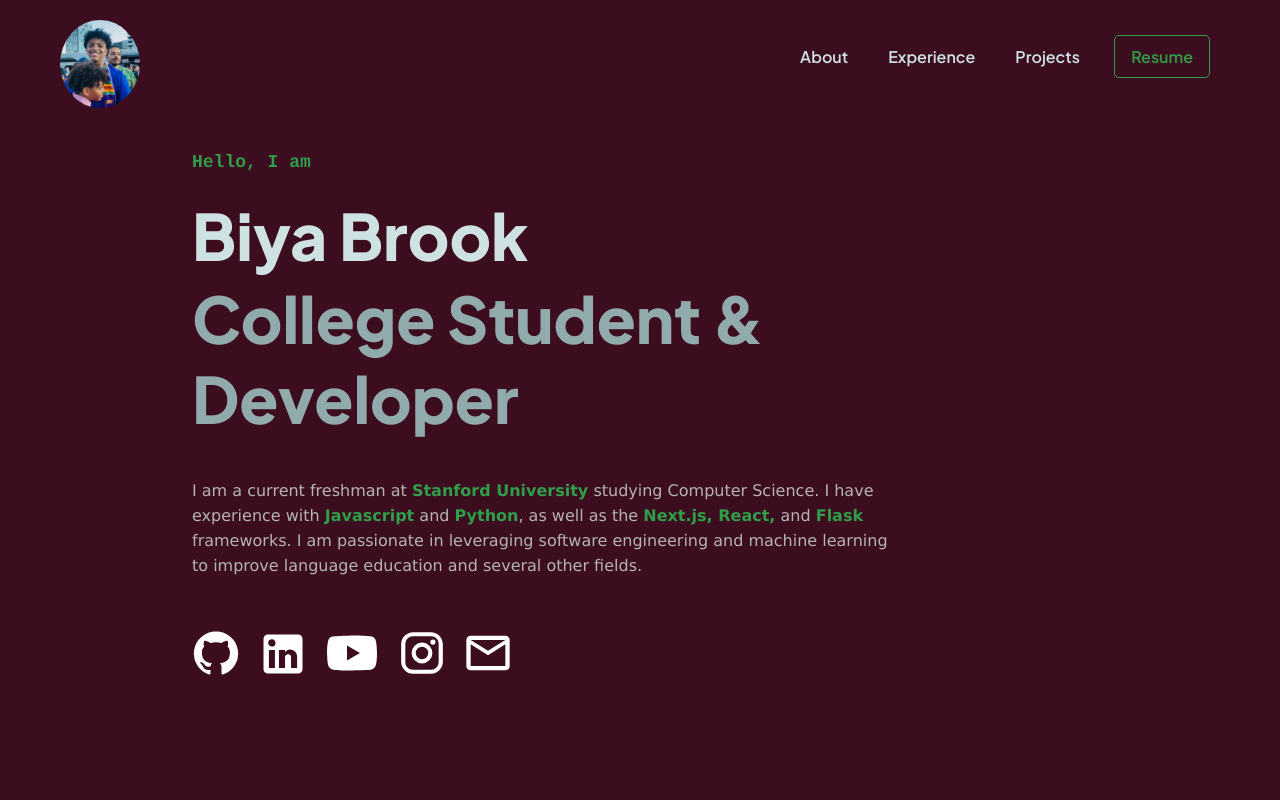
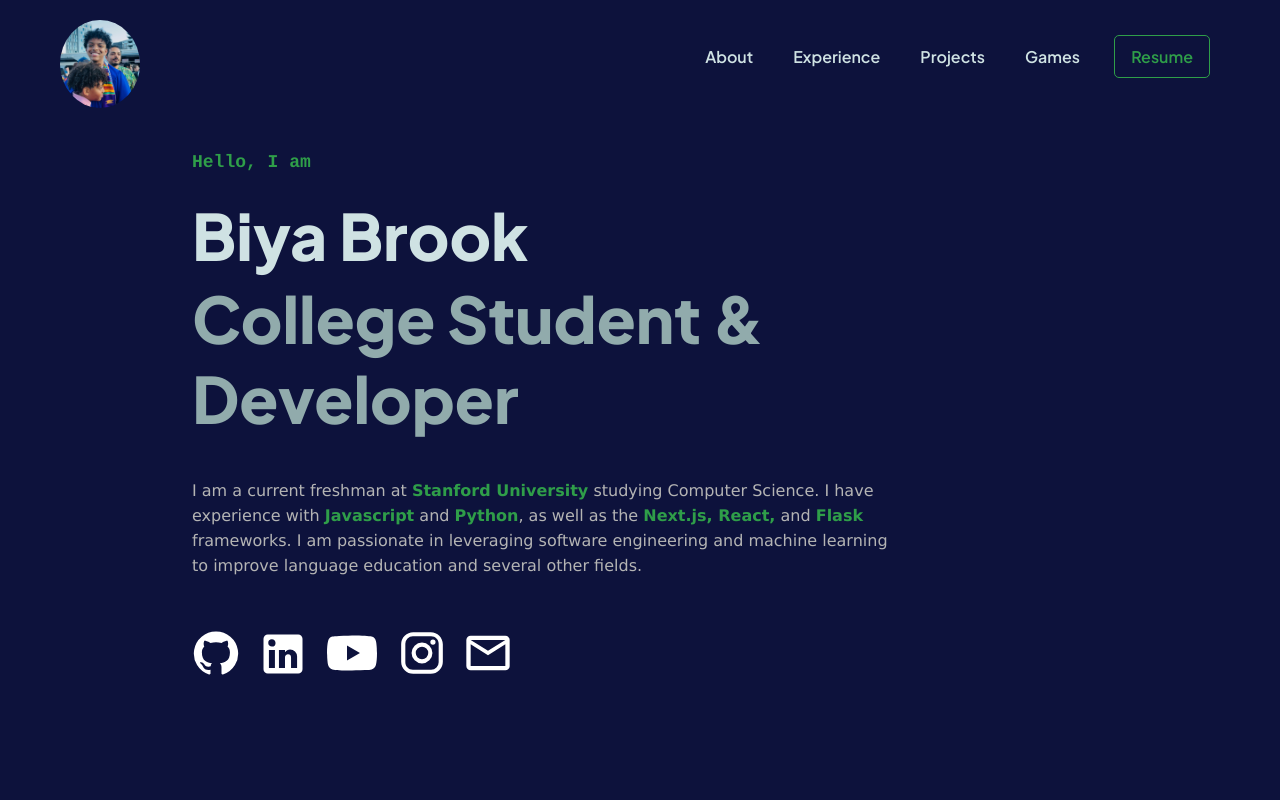
Before and after one commit to tremanus/biyabrook---personal-website, a React (Create React App) app: page / in a window 1280 px wide. Shown: the top 800 px of the page. Built offline with nearby package versions, Linux system fonts and the light colour scheme.

Commit message:
personal website

```diff
--- a/src/components/header.js
+++ b/src/components/header.js
@@ -12,6 +12,7 @@ const Header = () => {
                     <li><a href="#about">About</a></li>
                     <li><a href="#experience">Experience</a></li>
                     <li><a href="#projects">Projects</a></li>
+                    <li><a href="/games">Games</a></li>
                 </ul>
                 <button className='resume'>Resume</button>
             </nav>
--- a/src/components/home.css
+++ b/src/components/home.css
@@ -1,7 +1,7 @@
 @import url('https://fonts.googleapis.com/css2?family=Plus+Jakarta+Sans:wght@600;800&display=swap');
 
 body {
-    background-color: #3c0d1f;
+    background-color: #0d123c;
     font-family: 'Plus Jakarta Sans', sans-serif;
 }
 
```
Also changed, not shown: src/components/games.js (added).
